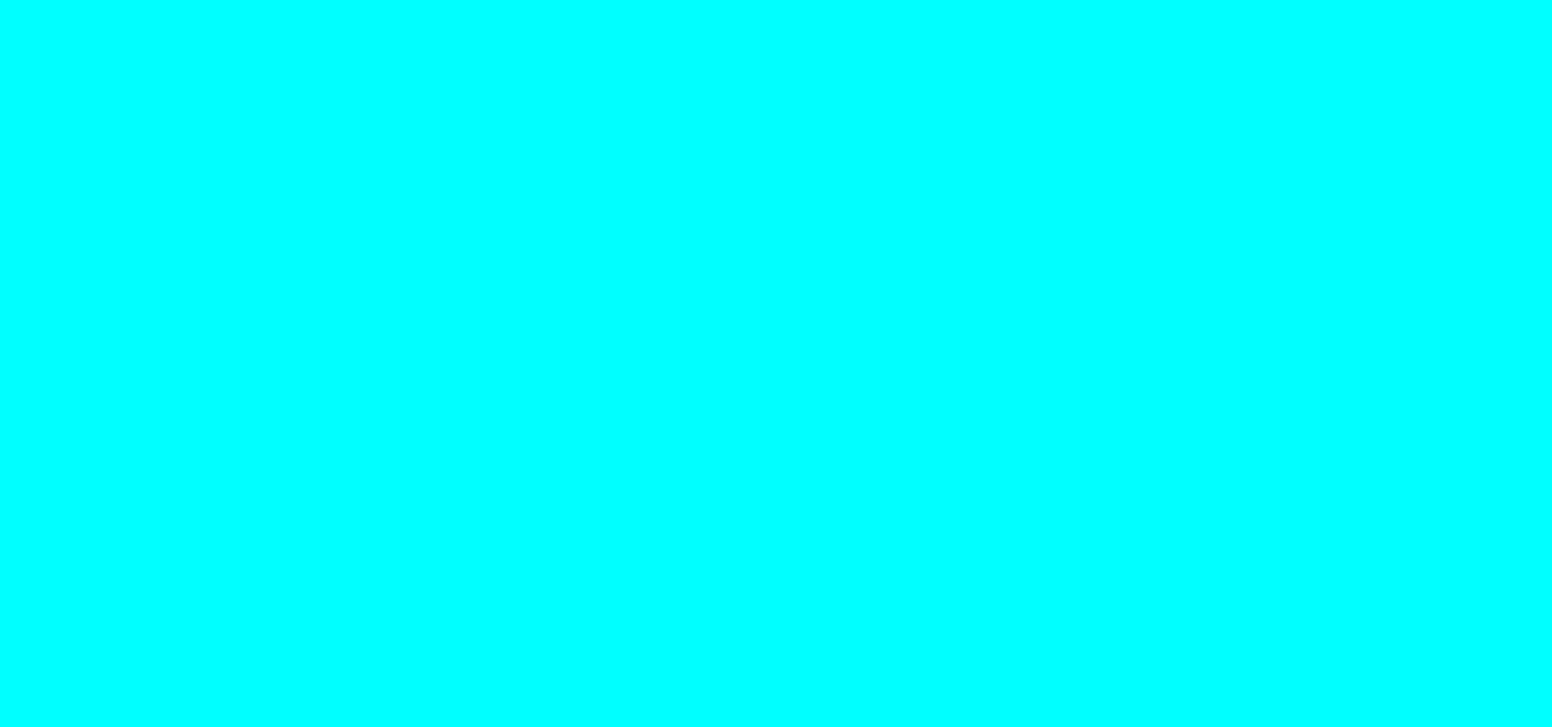
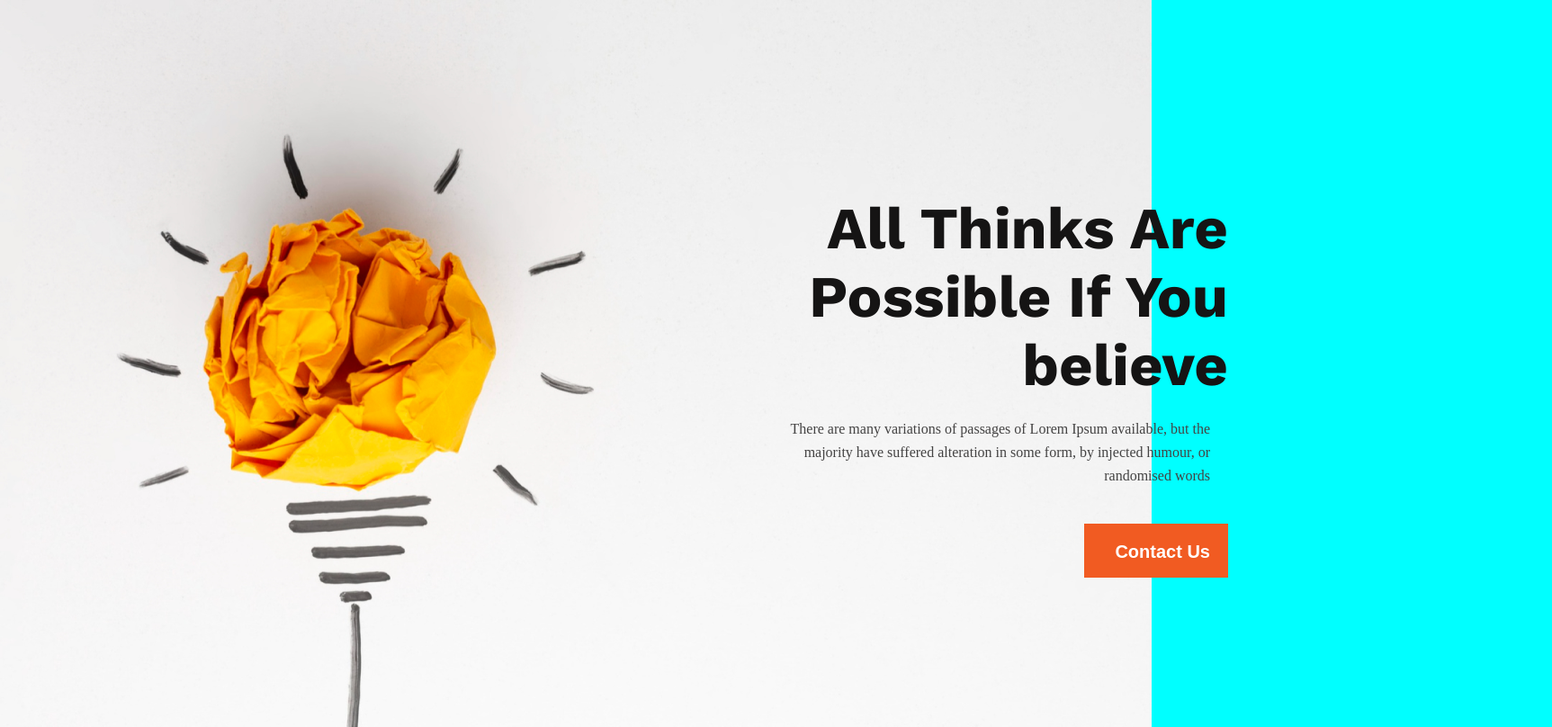
Before and after one commit to shakiltha/ph-new-year-new-me, a plain HTML site: page index.html in a window 1280 px wide. Shown: the whole page at 90% size, 1725 px wide, since content can reach past the window. Drawn offline with nearby package versions, Linux system fonts and the light colour scheme.

Commit message:
completed header section

```diff
--- a/index.html
+++ b/index.html
@@ -5,6 +5,24 @@
     <meta name="viewport" content="width=device-width, initial-scale=1.0" />
     <title>New Year - New Me Web</title>
     <link rel="stylesheet" href="styles/style.css" />
+    <link rel="preconnect" href="https://fonts.googleapis.com" />
+    <link rel="preconnect" href="https://fonts.gstatic.com" crossorigin />
+    <link
+      href="https://fonts.googleapis.com/css2?family=Work+Sans:wght@700&display=swap"
+      rel="stylesheet"
+    />
   </head>
-  <body></body>
+  <body>
+    <header>
+      <div class="header-text-container">
+        <p class="main-heading">All Thinks Are Possible If You believe</p>
+        <p class="main-heading-text">
+          There are many variations of passages of Lorem Ipsum available, but
+          the majority have suffered alteration in some form, by injected
+          humour, or randomised words
+        </p>
+        <button class="main-heading-btn">Contact Us</button>
+      </div>
+    </header>
+  </body>
 </html>
--- a/styles/style.css
+++ b/styles/style.css
@@ -7,3 +7,62 @@
 body {
     background-color: aqua;
 }
+
+/* color variables */
+
+:root {
+    --primary-dark1: #151414;
+    --primary-dark2: #444343;
+    --primary-back: #f15b22;
+}
+
+/* header styles */
+
+header {
+    background-image: url('../images/banner/banner1.png');
+    background-repeat: no-repeat;
+    background-size: cover;
+    position: absolute;
+    left: 0;
+    top: 0;
+    height: 808px;
+    width: 100%;
+}
+
+header .header-text-container {
+    width: 520px;
+    height: 220px;
+    margin: 216px 230px 364px 845px;
+}
+
+header .header-text-container .main-heading {
+    color: var(--primary-dark1);
+    text-align: right;
+    font-family: 'Work Sans', sans-serif;
+    font-size: 65px;
+}
+
+header .header-text-container .main-heading-text {
+    color: var(--primary-dark2);
+    text-align: right;
+    font-family: 'Work Sans' sans-serif;
+    font-size: 16px;
+    font-weight: 400;
+    line-height: 26px;
+    margin: 20px;
+}
+
+.main-heading-btn {
+    width: 160px;
+    height: 60px;
+    color: #FFF;
+    text-align: right;
+    font-family: 'Work Sans' sans-serif;
+    font-size: 20px;
+    font-weight: 600;
+    padding: 20px;
+    background-color: var(--primary-back);
+    border: none;
+    cursor: pointer;
+    margin: 20px 360px;
+}
```
